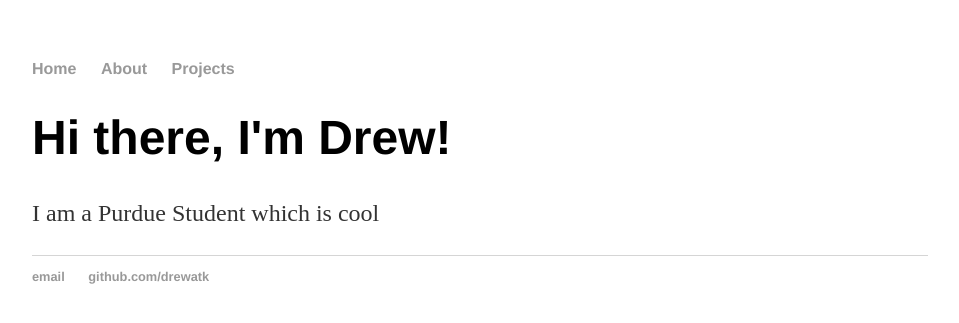
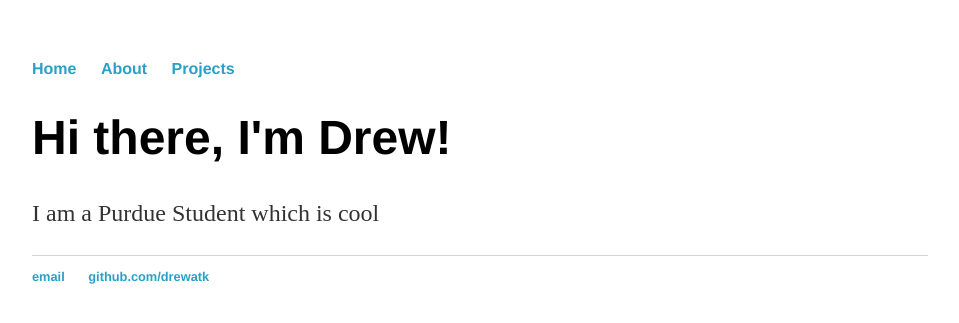
Before and after one commit to drewatk/drewatk.github.io, a Jekyll site: the page built from index.md, in a window 1280 px wide. Shown: the top 323 px of the page, without its empty margins (160-1119 px from the left). Built offline with Jekyll 4.4.1, drawn with Linux system fonts in a browser that asks for light colours.

Commit message:
changed link color

```diff
--- a/css/main.css
+++ b/css/main.css
@@ -14,7 +14,7 @@ nav ul li, footer ul li {
 }
 a {
     text-decoration: none;
-    color: #999;
+    color: #2AA0C7;
 }
 a:hover {
     text-decoration: underline;
```
